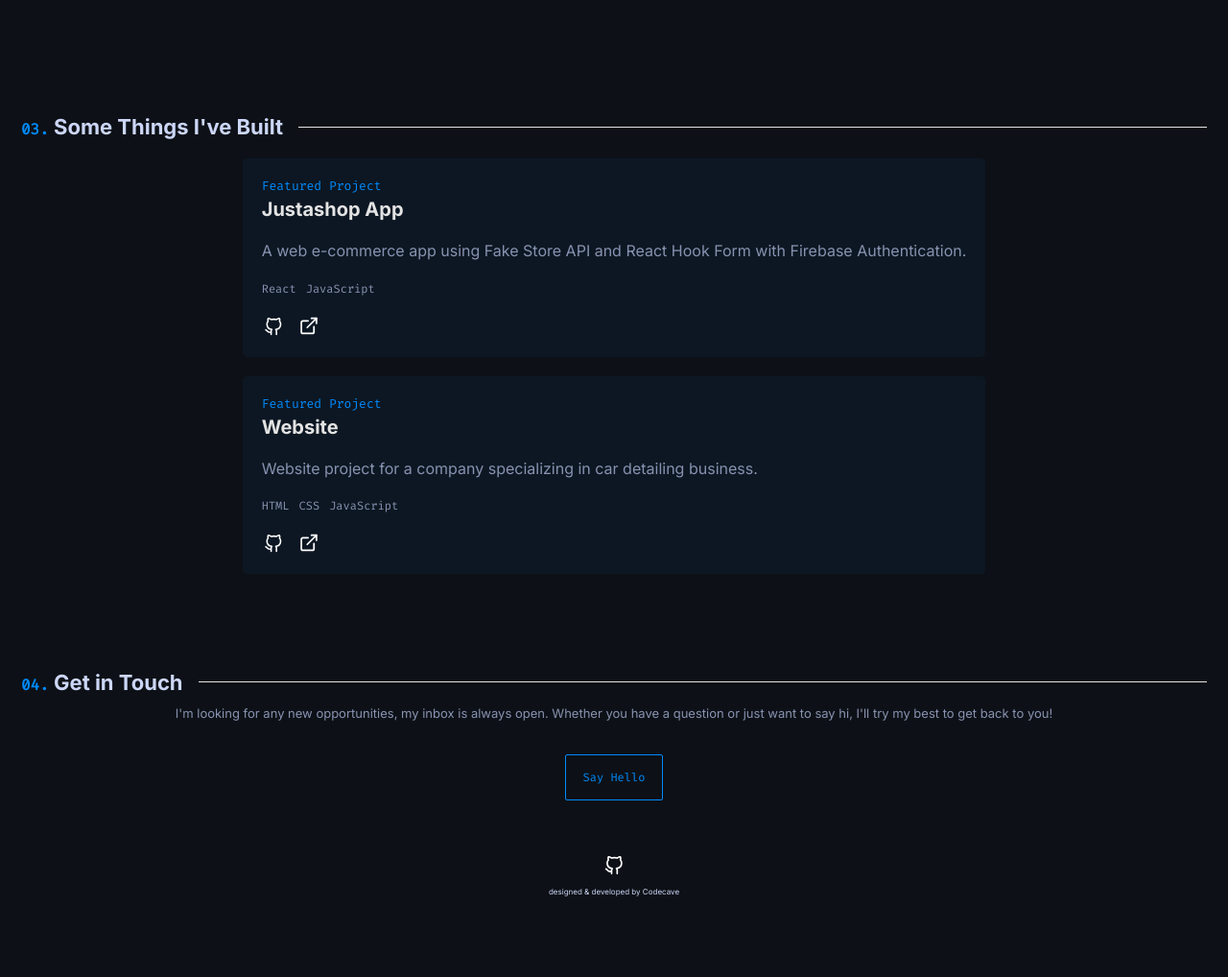
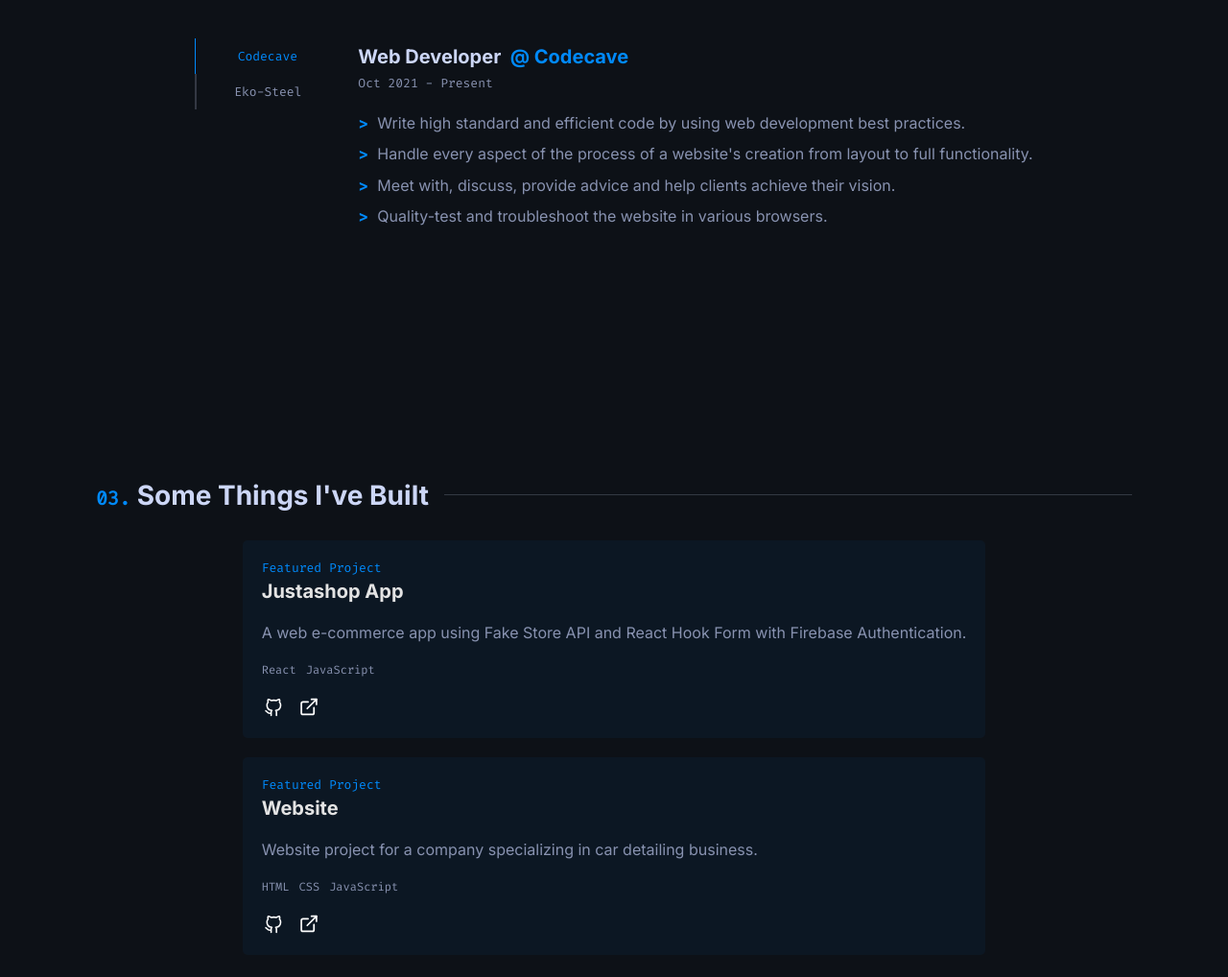
Before and after one commit to bartoszsdr/codecave, an Astro site: page / in a window 1280 px wide. Shown: the part 1501-2519 px from the top of the page at 96% size. Before the commit the page ends 2449 px from the top, so only its background shows below. Built offline with nearby package versions, Linux system fonts and the light colour scheme; Astro itself is replaced by a stand-in of ours.

Commit message:
add demo desktop version

```diff
--- a/src/components/About.astro
+++ b/src/components/About.astro
@@ -1,8 +1,4 @@
----
-// import '../styles/about.scss'
----
-
-<section id='about' class='about'>
+<section id='about' class='about section-padding'>
 	<div class='section-heading'>
 		<h2><span class='code'>01.</span> About Me</h2>
 	</div>
@@ -30,8 +26,6 @@
 
 <style lang='scss'>
 	.about {
-		padding: 5rem 0;
-
 		&__content {
 			margin-top: 2rem;
 			color: #8892b0;
--- a/src/components/Contact.astro
+++ b/src/components/Contact.astro
@@ -1,4 +1,4 @@
-<section id='contact' class='contact'>
+<section id='contact' class='contact section-padding'>
 	<div class='section-heading'>
 		<h2><span>04.</span> Get in Touch</h2>
 	</div>
@@ -17,7 +17,7 @@
 
 <style lang='scss'>
 	.contact {
-		padding: 5rem 0;
+		// padding: 5rem 0;
 		&__box {
 			display: flex;
 			flex-direction: column;
@@ -51,4 +51,15 @@
 			}
 		}
 	}
+
+	@media (min-width: 768px) {
+		.contact {
+			&__info {
+				font-size: 1.6rem;
+			}
+			&__btn {
+				font-size: 1.6rem;
+			}
+		}
+	}
 </style>
--- a/src/components/Experience.astro
+++ b/src/components/Experience.astro
@@ -1,4 +1,4 @@
-<section id='experience' class='experience'>
+<section id='experience' class='experience section-padding'>
 	<div class='section-heading'>
 		<h2><span>02.</span> Where I've Worked</h2>
 	</div>
@@ -6,7 +6,7 @@
 		<!-- <div class='tablist code'> -->
 		<div class='tabs__controls code'>
 			<button class='tabs__btn active' data-id='tab-0'>Codecave</button>
-			<button class='tabs__btn' data-id='tab-1'>Eko-Steel Trade</button>
+			<button class='tabs__btn' data-id='tab-1'>Eko-Steel</button>
 		</div>
 
 		<div class='tabs__content'>
@@ -39,13 +39,7 @@
 	</div>
 
 	<style lang='scss'>
-		.experience {
-			padding: 5rem 0;
-		}
-
 		.tabs {
-			padding: 0 1rem;
-
 			&__controls {
 				margin-top: 2rem;
 				cursor: pointer;
@@ -55,17 +49,18 @@
 				color: #8892b0;
 				background-color: transparent;
 				padding: 1rem 2rem;
-				border-bottom: 2px solid white;
+				border-bottom: 2px solid rgba(#ccd6f6, 0.2);
 				margin: 0 -0.3rem;
 				font-size: 1.3rem;
 
 				&:hover {
+					color: #008afb;
 					background-color: #112240;
 				}
 
 				&.active {
 					color: #008afb;
-					background-color: #112240;
+					background-color: transparent;
 					border-bottom: 2px solid #008afb;
 				}
 			}
@@ -127,6 +122,32 @@
 				padding: 1.2rem 0;
 			}
 		}
+
+		@media (min-width: 768px) {
+			.tabs {
+				display: flex;
+				justify-content: center;
+				// align-items: center;
+				&__controls {
+					display: flex;
+					flex-direction: column;
+					margin-right: 2rem;
+					width: 35%;
+					max-width: 15rem;
+					height: 100%;
+				}
+				&__btn {
+					border-bottom: none;
+					border-left: 2px solid rgba(#ccd6f6, 0.2);
+					margin: 0;
+
+					&.active {
+						border-bottom: none;
+						border-left: 1px solid #008afb;
+					}
+				}
+			}
+		}
 	</style>
 
 	<script>
--- a/src/components/Footer.astro
+++ b/src/components/Footer.astro
@@ -62,4 +62,12 @@
 			}
 		}
 	}
+
+	@media (min-width: 768px) {
+		.footer {
+			&__copy {
+				font-size: 1rem;
+			}
+		}
+	}
 </style>
--- a/src/components/Header.astro
+++ b/src/components/Header.astro
@@ -177,6 +177,7 @@ import logo from '../images/logo.png'
 
 	@media (min-width: 768px) {
 		.nav {
+			height: 100px;
 			&__logo {
 				height: 70px;
 			}
@@ -188,8 +189,13 @@ import logo from '../images/logo.png'
 				z-index: 0;
 				transform: none;
 			}
+			&__item {
+				a {
+					padding: 0.5rem;
+					font-size: 1.3rem;
+				}
+			}
 		}
-
 		.hamburger {
 			display: none;
 		}
--- a/src/components/Hero.astro
+++ b/src/components/Hero.astro
@@ -67,4 +67,19 @@
 			}
 		}
 	}
+
+	@media (min-width: 768px) {
+		.hero {
+			margin-top: -100px;
+
+			// margin: 0 100px;
+			// padding: 0 10rem;
+			&__heading {
+				font-size: 5rem;
+			}
+			&__title {
+				font-size: 5rem;
+			}
+		}
+	}
 </style>
--- a/src/components/Projects.astro
+++ b/src/components/Projects.astro
@@ -1,4 +1,4 @@
-<section id='projects' class='projects'>
+<section id='projects' class='projects section-padding'>
 	<div class='section-heading'>
 		<h2><span>03.</span> Some Things I've Built</h2>
 	</div>
@@ -134,8 +134,6 @@
 
 <style lang='scss'>
 	.projects {
-		padding: 5rem 0;
-
 		&__list {
 			display: flex;
 			justify-content: center;
@@ -144,7 +142,7 @@
 		}
 
 		&__card {
-			margin-top: 2rem;
+			margin-bottom: 2rem;
 			padding: 2rem;
 			background-color: rgba($color: #008afb, $alpha: 0.05);
 			border-radius: 5px;
--- a/src/layouts/Layout.astro
+++ b/src/layouts/Layout.astro
@@ -37,4 +37,10 @@ const { title } = Astro.props
 		width: 100%;
 		max-width: 1400px;
 	}
+
+	@media (min-width: 768px) {
+		.wrapper {
+			padding: 0 10rem;
+		}
+	}
 </style>
--- a/src/styles/global.scss
+++ b/src/styles/global.scss
@@ -64,7 +64,7 @@ ol {
 }
 
 .section-padding {
-	padding: 0 1rem;
+	padding: 12rem 0;
 }
 
 .section-heading {
@@ -72,6 +72,7 @@ ol {
 	display: flex;
 	align-items: center;
 	width: 100%;
+	margin-bottom: 3rem;
 	color: #ccd6f6;
 
 	h2 {
@@ -93,7 +94,7 @@ ol {
 		margin-right: 0 1rem;
 		width: 100%;
 		height: 1px;
-		background-color: $grey;
+		background-color: rgba(#ccd6f6, 0.2);
 	}
 }
 
@@ -104,3 +105,14 @@ ol {
 .page-blur {
 	filter: blur(10px);
 }
+
+@media (min-width: 768px) {
+	.section-heading {
+		h2 {
+			font-size: 2.8rem;
+		}
+		span {
+			font-size: 2rem;
+		}
+	}
+}
```
